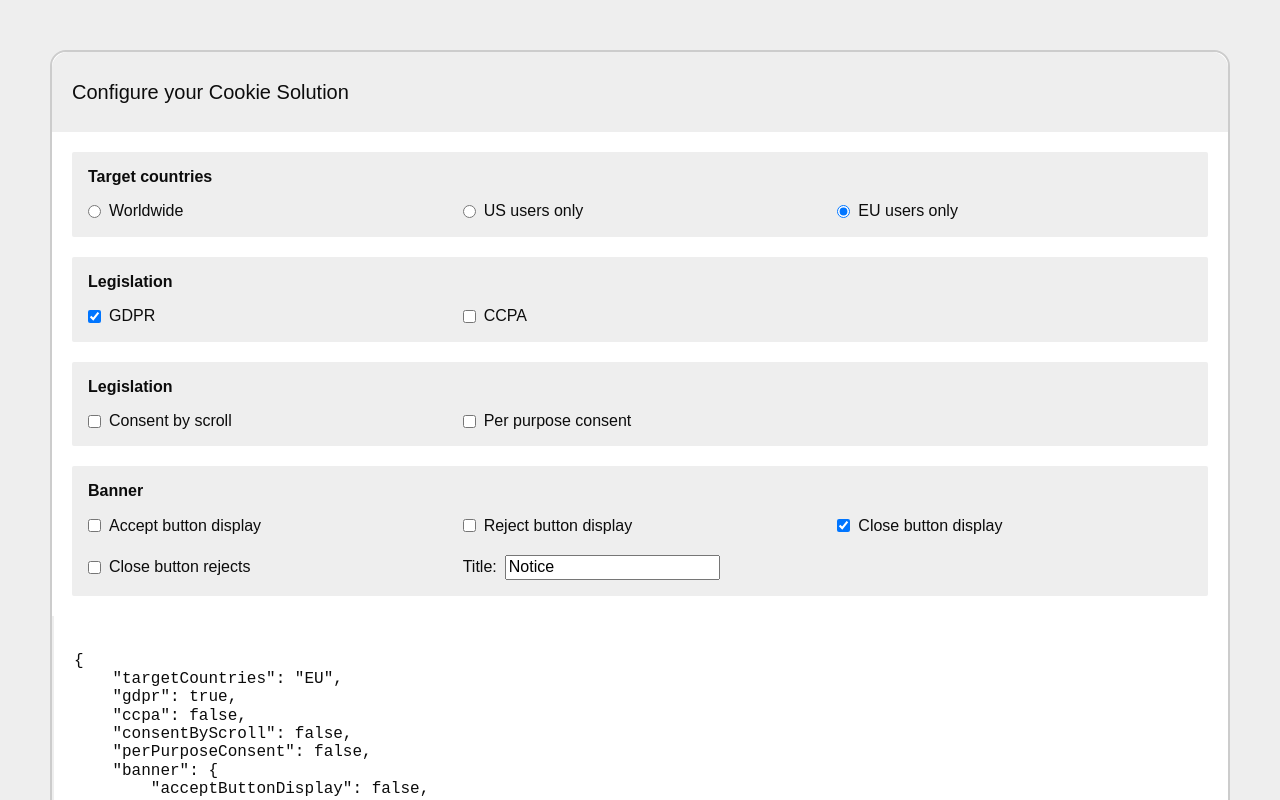
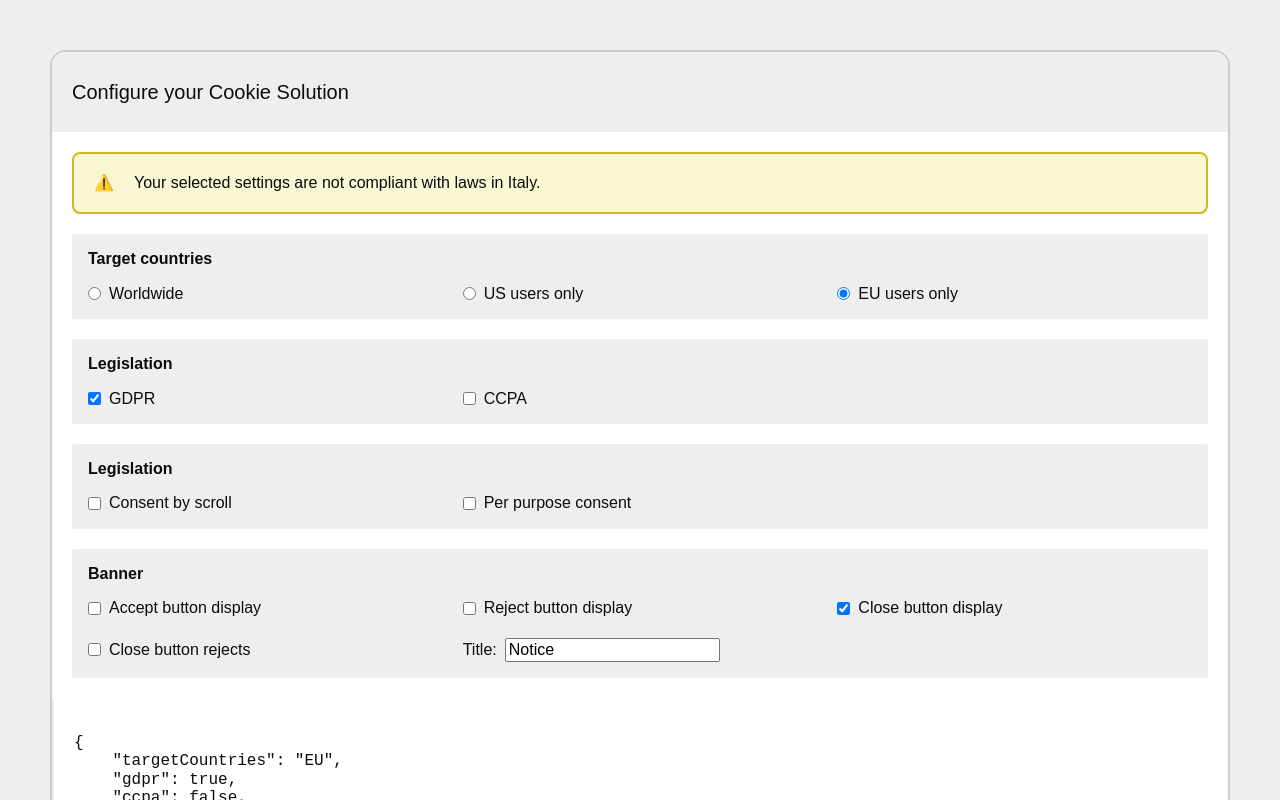
Before and after one commit to gabrielsbomboi/iubenda-challenge, a Vue app: page / in a window 1280 px wide. Shown: the top 800 px of the page. Built offline with nearby package versions, Linux system fonts and the light colour scheme.

Commit message:
fix(notification): refine compliance and error notification logic

```diff
--- a/package.json
+++ b/package.json
@@ -6,6 +6,11 @@
   "engines": {
     "node": ">=20.0.0"
   },
+  "browserslist": [
+    ">0.2%",
+    "not dead",
+    "not IE 11"
+  ],
   "scripts": {
     "dev": "vite --port 3000",
     "build": "vite build",
--- a/src/App.vue
+++ b/src/App.vue
@@ -6,7 +6,7 @@ import { useConfigSubmission } from '@/composables/useConfigSubmission'
 
 // Components
 import AppButton from '@/components/AppButton.vue'
-import NotificationError from '@/components/NotificationError.vue'
+import NotificationInline from '@/components/NotificationInline.vue'
 import PreviewJson from '@/components/PreviewJson.vue'
 import WidgetBanner from '@/components/WidgetBanner.vue'
 import WidgetConsent from '@/components/WidgetConsent.vue'
@@ -15,7 +15,7 @@ import WidgetTargetCountries from '@/components/WidgetTargetCountries.vue'
 
 // Data
 const configStore = useConfigStore()
-const { error, isSubmitting, submit } = useConfigSubmission()
+const { error, isSubmitting, submit, success } = useConfigSubmission()
 const lastSavedConfig = ref(JSON.stringify(configStore.config))
 
 // Computed data
@@ -23,14 +23,33 @@ const isDirty = computed(() =>
     !(JSON.stringify(configStore.config) !== lastSavedConfig.value)
 )
 
+const complianceMessage = computed(() => {
+    if (configStore.isNonCompliantForItaly) {
+        return 'Your selected settings are not compliant with laws in Italy.'
+    }
+
+    if (configStore.isNonCompliantForFrance) {
+        return 'Your selected settings are not compliant with laws in France.'
+    }
+
+    if (configStore.isNonCompliantForItalyAndFrance) {
+        return 'Your selected settings are not compliant with laws in France and Italy.'
+    }
+
+    return null
+})
+
 // Methods
 function onReset() {
     configStore.resetConfig()
     error.value = null
+    success.value = null
     lastSavedConfig.value = JSON.stringify(configStore.config)
 }
 
 async function onSubmit() {
+    error.value = null
+    success.value = null
     await submit(configStore.config)
     lastSavedConfig.value = JSON.stringify(configStore.config)
 }
@@ -47,16 +66,22 @@ async function onSubmit() {
         </header>
 
         <main class="wizard__body">
-            <aside class="wizard__aside">
+            <section class="wizard__control-panel">
+                <NotificationInline
+                    v-if="complianceMessage"
+                    :message="complianceMessage"
+                    type="warning"
+                />
+
                 <WidgetTargetCountries :disabled="isSubmitting" />
                 <WidgetLegislation :disabled="isSubmitting" />
                 <WidgetConsent :disabled="isSubmitting" />
                 <WidgetBanner :disabled="isSubmitting" />
-            </aside>
+            </section>
 
-            <section class="wizard__preview">
+            <output class="wizard__preview">
                 <PreviewJson />
-            </section>
+            </output>
         </main>
 
         <footer class="wizard__footer">
@@ -84,9 +109,16 @@ async function onSubmit() {
         </footer>
     </form>
 
-    <NotificationError
+    <NotificationInline
+        v-if="success"
+        message="Your configuration has been saved."
+        type="success"
+    />
+
+    <NotificationInline
         v-if="error"
         :message="error"
+        type="error"
     />
 </template>
 
@@ -115,7 +147,7 @@ async function onSubmit() {
     }
 
     &__header,
-    &__aside,
+    &__control-panel,
     &__preview,
     &__footer {
         padding: var(--padding);
@@ -157,7 +189,7 @@ async function onSubmit() {
         }
     }
 
-    &__aside   {
+    &__control-panel   {
         display: flex;
         flex-direction: column;
         gap: var(--padding);
--- a/src/components/NotificationError.vue
+++ /dev/null
@@ -1,28 +0,0 @@
-<script setup>
-// Data
-defineProps({
-    message: { type: String, required: true },
-})
-
-</script>
-
-<template>
-    <div class="notification-error">
-        <p>{{ message }}</p>
-    </div>
-</template>
-
-<style lang="scss" scoped>
-.notification-error {
-    width: 100%;
-    padding: 1.25rem;
-    background-color: #fde6e6;
-    border: 0.125rem solid #ea5f5f;
-    border-radius: 0.5rem;
-    color: #ea5f5f;
-
-    p {
-        margin: 0;
-    }
-}
-</style>
--- /dev/null
+++ b/src/components/NotificationInline.vue
@@ -0,0 +1,78 @@
+<script setup>
+// Dependencies
+import { computed } from 'vue'
+
+// Data
+const props = defineProps({
+    message: { type: String, required: true },
+    type: {
+        type: String,
+        required: true,
+        validator: val => ['error', 'success', 'warning'].includes(val)
+    },
+})
+
+// Computed data
+const icon = computed(() => {
+    switch (props.type) {
+        case 'error':
+            return '❌'
+        case 'success':
+            return '✔️'
+        case 'warning':
+            return '⚠️'
+        default:
+            return ''
+    }
+})
+</script>
+
+<template>
+    <div
+        role="alert"
+        :class="[
+            'notification',
+            `notification--${type}`,
+        ]"
+    >
+        <span class="notification__icon">{{ icon }}</span>
+        <p> {{ message }}</p>
+    </div>
+</template>
+
+<style lang="scss" scoped>
+.notification {
+    --background-color: #fff;
+    --border-color: var(--app-font-color);
+
+    display: flex;
+    align-items: center;
+    justify-content: flex-start;
+    gap: 1.25rem;
+    width: 100%;
+    padding: 1.25rem;
+    background-color: var(--background-color);
+    border: 0.125rem solid var(--border-color);
+    border-radius: 0.5rem;
+    color: var(--app-font-color);
+
+    p {
+        margin: 0;
+    }
+
+    &--error {
+        --background-color: #fde6e6;
+        --border-color: #ea5f5f;
+    }
+
+    &--success {
+        --background-color: #d9f8d3;
+        --border-color: #6db274;
+    }
+
+    &--warning {
+        --background-color: #f8f6d3;
+        --border-color: #d3b71c;
+    }
+}
+</style>
--- a/src/composables/useConfigSubmission.js
+++ b/src/composables/useConfigSubmission.js
@@ -12,6 +12,7 @@ export function useConfigSubmission() {
     const store = useConfigStore()
     const isSubmitting = ref(false)
     const error = ref(null)
+    const success = ref(false)
 
     async function submit() {
         try {
@@ -19,17 +20,17 @@ export function useConfigSubmission() {
 
             const payload = getConfigDiff(store.config, defaultConfig)
 
-            console.log("Actual payload:", payload)
-
             if (Object.keys(payload).length === 0) {
                 return
             }
 
             await axios.post(`${baseUrl}/config`, payload)
+
+            success.value = true
         } catch (err) {
             // Simulate network latency for testing pourposes
             window.setTimeout(() => {
-                error.value = err
+                error.value = err.toString()
                 throw err
             }, 1500)
         } finally {
@@ -41,6 +42,7 @@ export function useConfigSubmission() {
     return {
         error,
         isSubmitting,
-        submit
+        submit,
+        success
     }
 }
--- a/src/stores/config.js
+++ b/src/stores/config.js
@@ -7,7 +7,37 @@ export const useConfigStore = defineStore('config', {
     }),
     actions: {
         resetConfig() {
-            this.config = { ...defaultConfig }
+            this.config = {
+                ...defaultConfig,
+                banner: { ...defaultConfig.banner }
+            }
+        }
+    },
+    getters: {
+        isNonCompliantForItaly: state => {
+            if (!['EU', 'world'].includes(state.config.targetCountries)) {
+                return false
+            }
+
+            const { closeButtonDisplay, closeButtonRejects, rejectButtonDisplay } = state.config.banner
+
+            return (
+                (closeButtonDisplay && !closeButtonRejects) ||
+                (!rejectButtonDisplay && !closeButtonDisplay) ||
+                (rejectButtonDisplay && closeButtonDisplay && !closeButtonRejects)
+            )
+        },
+        isNonCompliantForFrance: state => {
+            return (
+                ['EU', 'world'].includes(state.config.targetCountries) &&
+                state.config.perPurposeConsent === false
+            )
+        },
+        isNonCompliantForItalyAndFrance: state => {
+            return (
+                ['EU', 'world'].includes(state.config.targetCountries) &&
+                state.config.consentByScroll === true
+            )
         }
     }
 })
```
